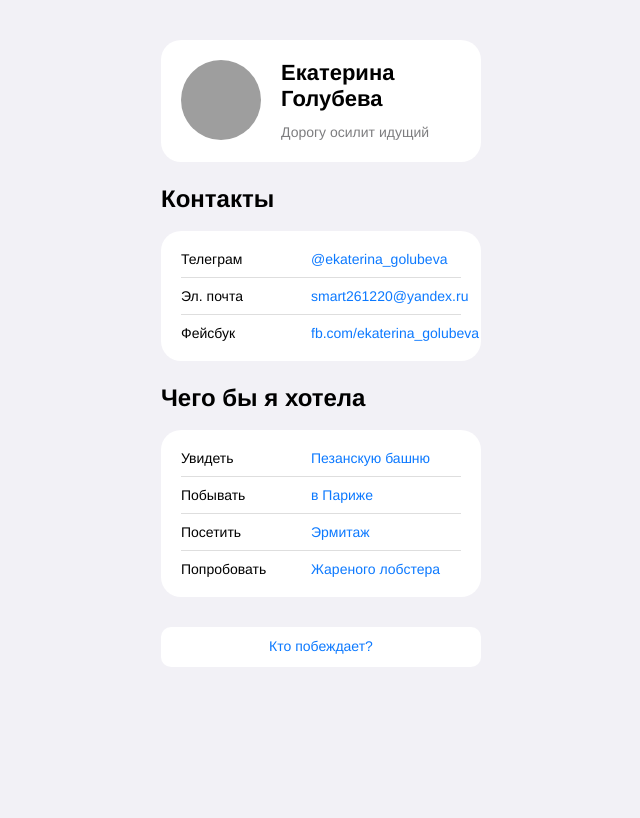
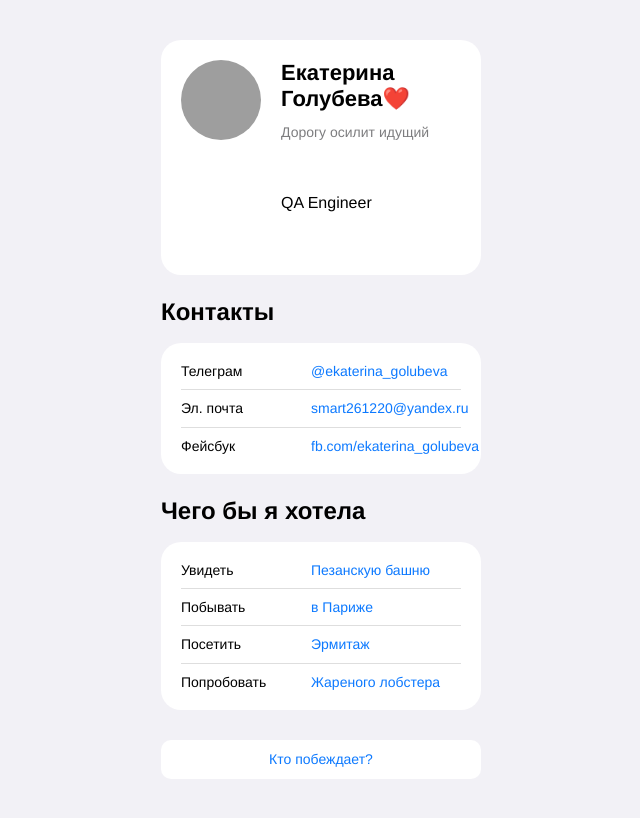
Before and after one commit to Katrine-Golubeva-qa/cv, a plain HTML site: page index.html in a window 1280 px wide. Shown: the whole page, without its empty margins (319-959 px from the left). Drawn offline with Linux system fonts and the light colour scheme; grey boxes are pictures that could not be loaded.

Commit message:
добавил параграф

```diff
--- a/index.html
+++ b/index.html
@@ -12,8 +12,9 @@
     <header class="header">
       <img src="./avatar_ka.png" alt="avatar" class="header__avatar" />
       <div class="header__textContainer">
-        <h1 class="header__title">Екатерина Голубева</h1>
+        <h1 class="header__title">Екатерина Голубева❤️</h1>
         <h3 class="header__subtitle">Дорогу осилит идущий</h3>
+      </p>QA Engineer</p>
       </div>
     </header>
     <main>
```
